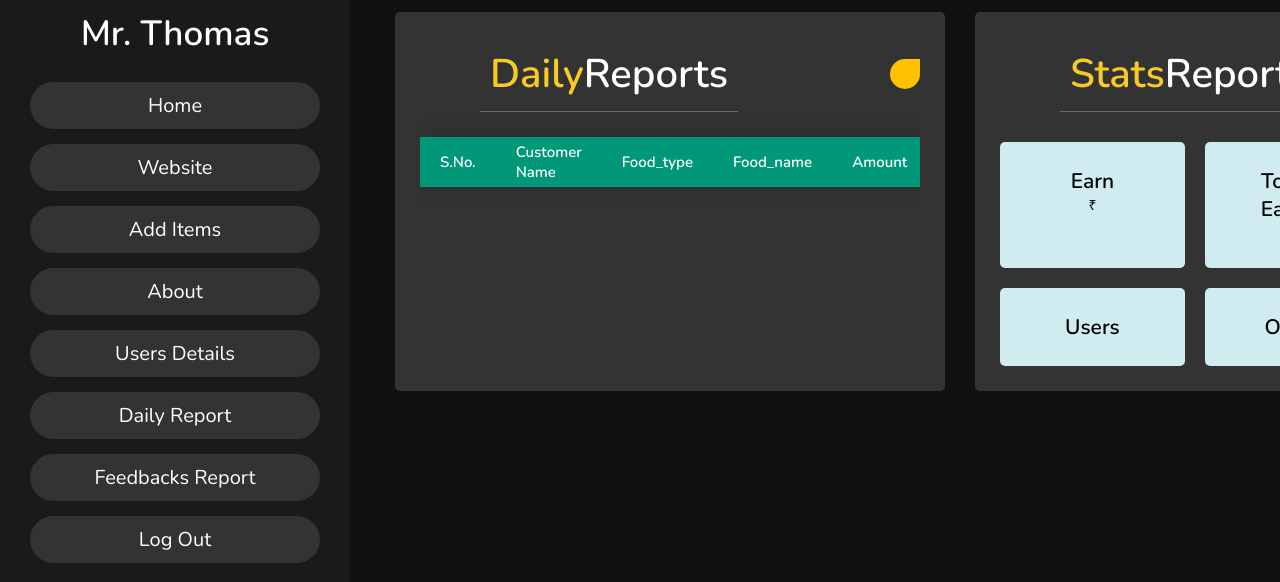
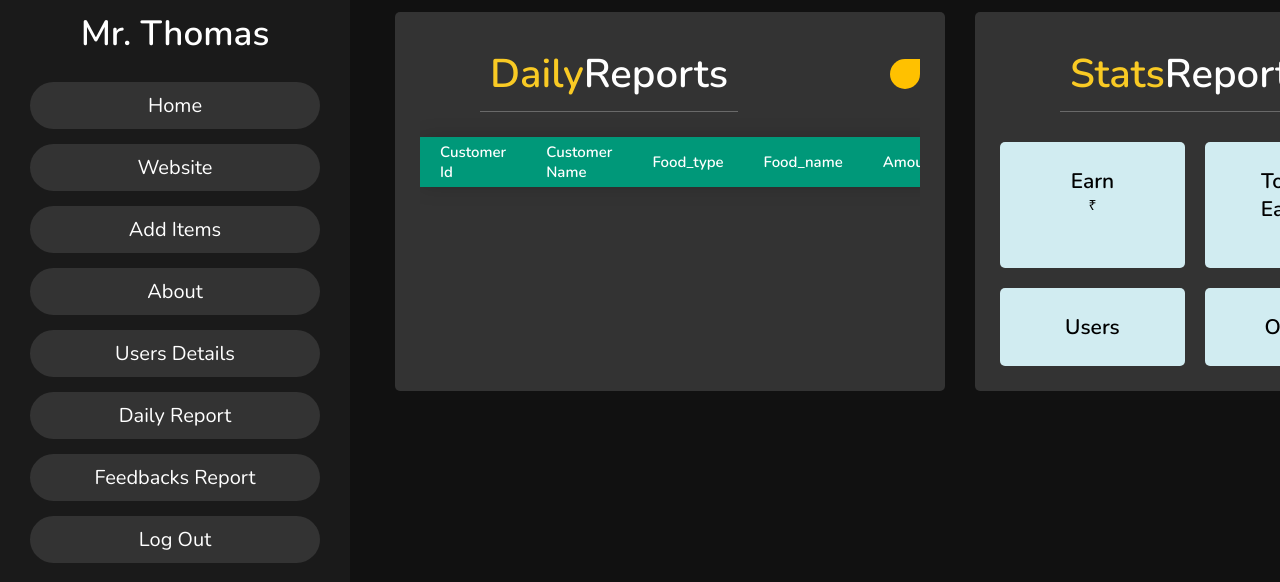
Before and after one commit to Tusharyadav147/Food-Ordering-System-Website-Using-Flask, a Flask app: page /admin in a window 1280 px wide. Shown: the part 218-800 px from the top of the page. Run offline with Flask 2, Linux system fonts and the light colour scheme; lists and menus that the app fills with data are empty.

Commit message:
flask change

```diff
--- a/templates/adminview.html
+++ b/templates/adminview.html
@@ -78,7 +78,7 @@
                 <table class="content-table" >
                     <thead>
                     <tr>
-                        <th>S.No.</th>
+                        <th>Customer Id</th>
                         <th>Customer Name</th>
                         <th>Food_type</th>
                         <th>Food_name</th>
@@ -189,7 +189,7 @@
         <table class="content-table">
             <thead>
               <tr>
-                <th>S.No.</th>
+                <th>Customer Id</th>
                 <th>First Name</th>
                 <th>Last Name</th>
                 <th>Email</th>
@@ -229,7 +229,7 @@
         <table class="content-table" >
             <thead>
             <tr>
-                <th>S.No.</th>
+                <th>Customer Id</th>
                 <th>Customer Name</th>
                 <th>Number</th>
                 <th>Email Id</th>
@@ -305,7 +305,7 @@
         <table class="content-table">
             <thead>
               <tr>
-                <th>S.No.</th>
+                <th>Customer Id</th>
                 <th>Name</th>
                 <th>Email</th>
                 <th>Subject</th>
--- a/templates/first.html
+++ b/templates/first.html
@@ -980,7 +980,7 @@
             <div class="inputBox">
                 <div class="input">
                     <span>Amount</span>
-                    <input type="amount" name="amount" id="amount" class="amount">
+                    <input type="amount" name="amount" id="amount" class="amount", placeholder="Wait! It should be Autofill">
                 </div>
                 <div class="input">
                     <span>Additional Food</span>
@@ -998,10 +998,6 @@
                 </div>
             </div>
             <div class="inputBox">
-                <div class="input">
-                    <span>Date and Time</span>
-                    <input type="datetime-local" name="datetime-local">
-                </div>
                 <div class="input">
                     <span>Your Message</span>
                     <textarea name="" placeholder="enter your message" id="" cols="30" rows="10"></textarea>
```
